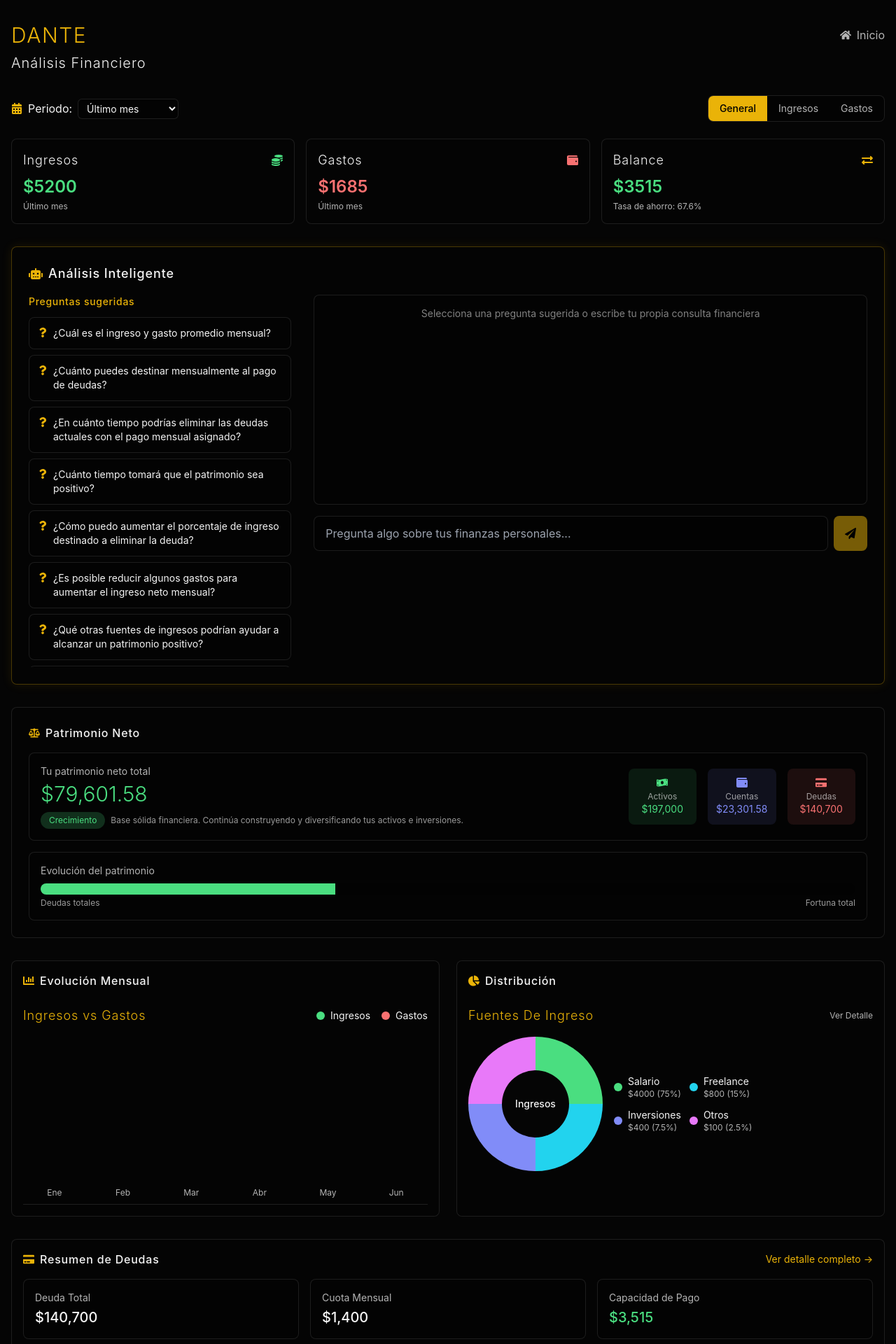
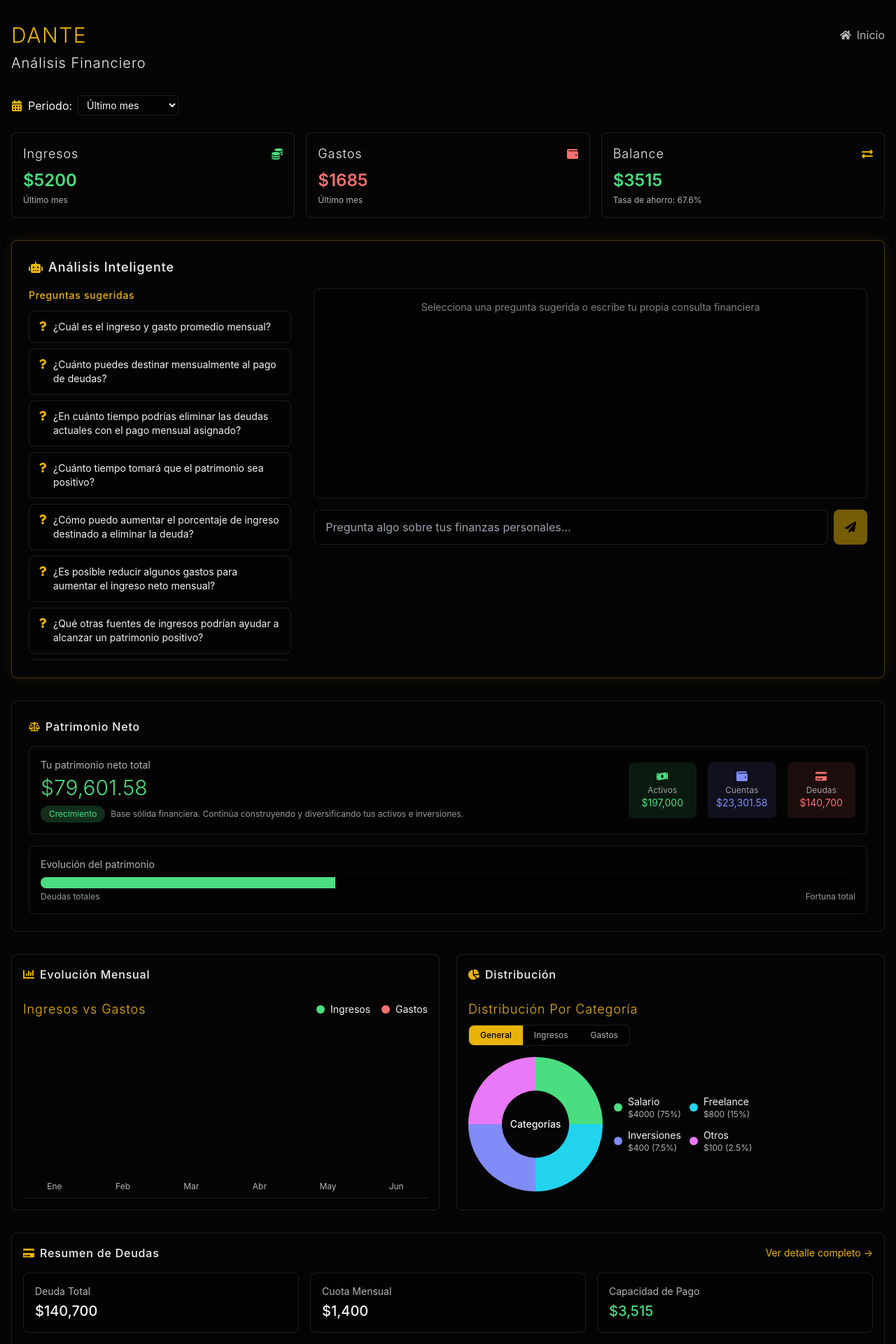
Before and after one commit to alidavila/1, a Next.js app: page /analisis in a window 1280 px wide. Shown: the top 1920 px of the page at 70% size. Built offline with nearby package versions, Linux system fonts and the light colour scheme.

Commit message:
Mejorada la interfaz: Reubicados los botones de selección en el gráfico de distribución

```diff
--- a/app/analisis/page.tsx
+++ b/app/analisis/page.tsx
@@ -329,11 +329,29 @@ export default function Analisis() {
 
     return (
       <div className="mt-6">
-        <div className="flex justify-between items-center mb-2">
-          <h3 className="text-lg text-[#eab308] capitalize">
-            {activeTab === 'gastos' ? 'Gastos por Categoría' : 'Fuentes de Ingreso'}
-          </h3>
-          <button className="text-xs text-white/70 hover:text-white">Ver Detalle</button>
+        <div className="flex flex-col gap-2 mb-4">
+          <div className="flex justify-between items-center">
+            <h3 className="text-lg text-[#eab308] capitalize">
+              Distribución por {activeTab === 'general' ? 'Categoría' : activeTab === 'gastos' ? 'Gastos' : 'Ingresos'}
+            </h3>
+          </div>
+
+          {/* Tabs movidos del encabezado a aquí */}
+          <div className="flex bg-black/30 border border-white/10 rounded-lg overflow-hidden self-start">
+            {['general', 'ingresos', 'gastos'].map(tab => (
+              <motion.button
+                key={tab}
+                className={`px-4 py-1.5 text-xs capitalize ${
+                  activeTab === tab ? 'bg-[#eab308] text-black font-medium' : 'text-white/70 hover:text-white'
+                }`}
+                onClick={() => setActiveTab(tab)}
+                whileHover={activeTab !== tab ? { backgroundColor: 'rgba(255, 255, 255, 0.05)' } : {}}
+                whileTap={{ scale: 0.95 }}
+              >
+                {tab}
+              </motion.button>
+            ))}
+          </div>
         </div>
 
         <div className="flex flex-col md:flex-row gap-4 items-center mt-4">
@@ -359,7 +377,7 @@ export default function Analisis() {
 
             <div className="absolute inset-[25%] bg-[#050505] rounded-full flex items-center justify-center">
               <span className="font-medium text-sm">
-                {selectedCategory || (activeTab === 'gastos' ? 'Gastos' : 'Ingresos')}
+                {selectedCategory || (activeTab === 'gastos' ? 'Gastos' : activeTab === 'ingresos' ? 'Ingresos' : 'Categorías')}
               </span>
             </div>
           </div>
@@ -686,9 +704,9 @@ export default function Analisis() {
         </motion.h2>
       </header>
 
-      {/* Selector de período */}
+      {/* Selector de período - ahora solo con el selector de tiempo, sin los tabs */}
       <motion.div
-        className="flex justify-between items-center mb-6"
+        className="flex items-center mb-6"
         initial={{ opacity: 0, y: 10 }}
         animate={{ opacity: 1, y: 0 }}
         transition={{ duration: 0.5, delay: 0.3 }}
@@ -706,23 +724,6 @@ export default function Analisis() {
             <option value="quarter">Último trimestre</option>
             <option value="year">Último año</option>
           </select>
-        </div>
-
-        {/* Tabs */}
-        <div className="flex bg-black/30 border border-white/10 rounded-lg overflow-hidden">
-          {['general', 'ingresos', 'gastos'].map(tab => (
-            <motion.button
-              key={tab}
-              className={`px-4 py-2 text-sm capitalize ${
-                activeTab === tab ? 'bg-[#eab308] text-black font-medium' : 'text-white/70 hover:text-white'
-              }`}
-              onClick={() => setActiveTab(tab)}
-              whileHover={activeTab !== tab ? { backgroundColor: 'rgba(255, 255, 255, 0.05)' } : {}}
-              whileTap={{ scale: 0.95 }}
-            >
-              {tab}
-            </motion.button>
-          ))}
         </div>
       </motion.div>
 
```
